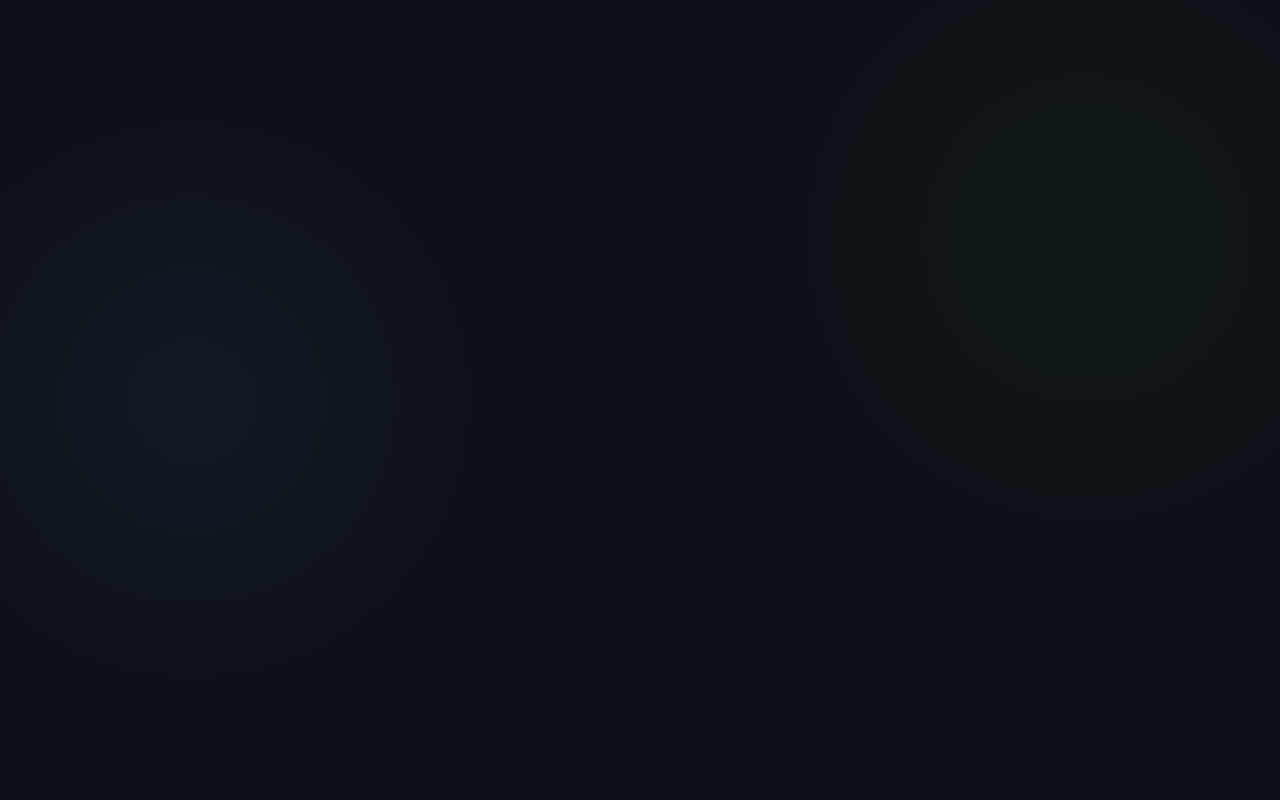
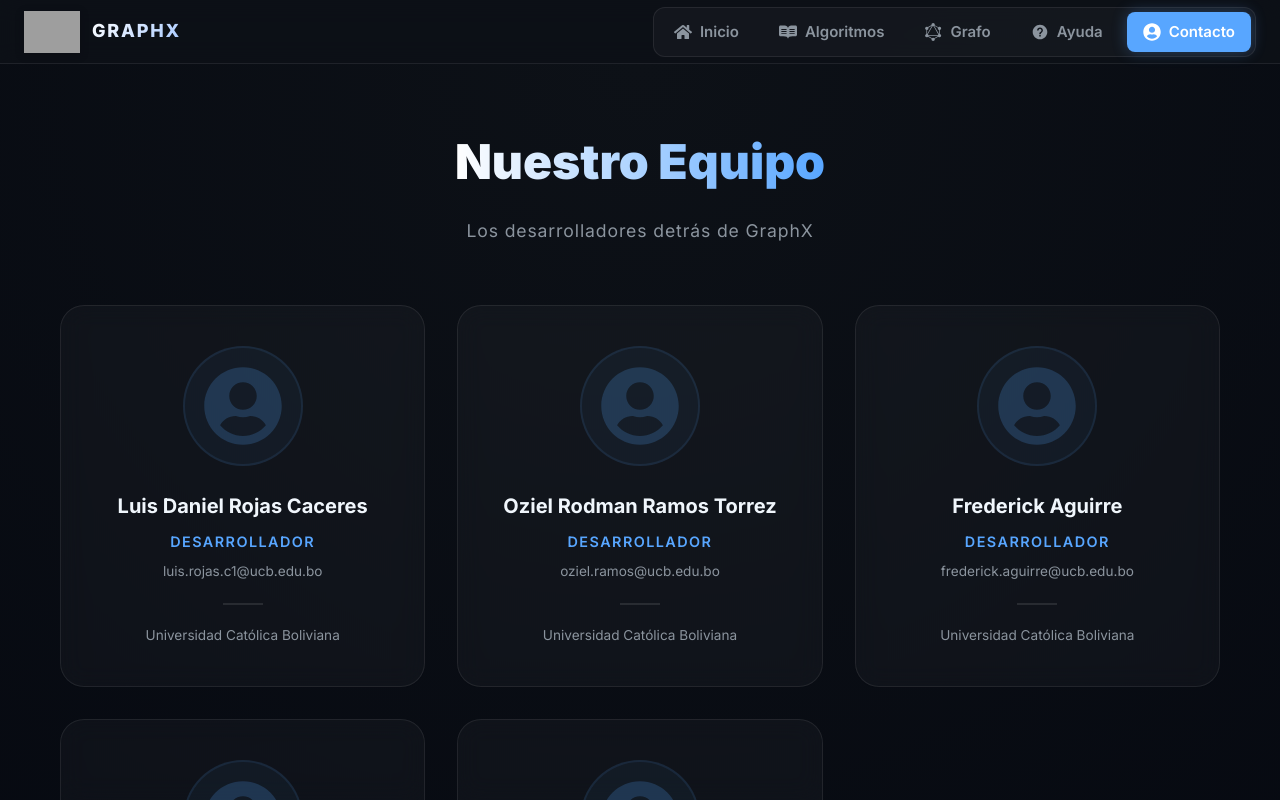
Before and after one commit to daniel69zz/PROYECTO_GRAFOS_ALGORITMOS, a React (Vite) app: page /contacto in a window 1280 px wide. Before the commit this address had no page. Built offline with nearby package versions, Linux system fonts and the light colour scheme; grey boxes are pictures that could not be loaded.

Commit message:
contacts add

```diff
--- a/src/components/Header.jsx
+++ b/src/components/Header.jsx
@@ -1,7 +1,7 @@
 import { useState } from "react";
 import styled from "styled-components";
 import { NavLink } from "react-router-dom";
-import { FaHome, FaReadme } from "react-icons/fa";
+import { FaHome, FaReadme, FaUserCircle } from "react-icons/fa";
 import { GrGraphQl } from "react-icons/gr";
 import { IoMdHelpCircle } from "react-icons/io";
 import { HiMenuAlt3 } from "react-icons/hi";
@@ -14,6 +14,7 @@ const navItems = [
   { to: "/algorithm", label: "Algoritmos", Icon: FaReadme },
   { to: "/graph", label: "Grafo", Icon: GrGraphQl },
   { to: "/ayuda", label: "Ayuda", Icon: IoMdHelpCircle },
+  { to: "/contacto", label: "Contacto", Icon: FaUserCircle },
 ];
 
 function Header() {
--- /dev/null
+++ b/src/pages/ContactPage.jsx
@@ -0,0 +1,165 @@
+import React from "react";
+import styled, { keyframes } from "styled-components";
+import { FaUserCircle } from "react-icons/fa";
+
+const teamMembers = [
+  { name: "Luis Daniel Rojas Caceres", email: "luis.rojas.c1@ucb.edu.bo" },
+  { name: "Oziel Rodman Ramos Torrez", email: "oziel.ramos@ucb.edu.bo" },
+  { name: "Frederick Aguirre", email: "frederick.aguirre@ucb.edu.bo" },
+  { name: "Diana Tatiana Pattzy Gomez", email: "diana.pattzy@ucb.edu.bo" },
+  { name: "Daniel Boris Rueda", email: "daniel.rueda@ucb.edu.bo" },
+];
+
+export function ContactPage() {
+  return (
+    <Container>
+      <HeaderSection>
+        <Title>Nuestro Equipo</Title>
+        <Subtitle>Los desarrolladores detrás de GraphX</Subtitle>
+      </HeaderSection>
+      <Grid>
+        {teamMembers.map((member, index) => (
+          <Card key={index} $delay={index * 0.1}>
+            <AvatarWrapper>
+              <FaUserCircle />
+            </AvatarWrapper>
+            <MemberName>{member.name}</MemberName>
+            <Role>Desarrollador</Role>
+            <Email>{member.email}</Email>
+            <Divider />
+            <Institution>Universidad Católica Boliviana</Institution>
+          </Card>
+        ))}
+      </Grid>
+    </Container>
+  );
+}
+
+const fadeIn = keyframes`
+  from { opacity: 0; transform: translateY(20px); }
+  to { opacity: 1; transform: translateY(0); }
+`;
+
+const Container = styled.div`
+  min-height: calc(100vh - 64px);
+  padding: 60px 20px;
+  display: flex;
+  flex-direction: column;
+  align-items: center;
+  background: radial-gradient(circle at 50% 0%, #0d1117 0%, #050810 100%);
+`;
+
+const HeaderSection = styled.div`
+  text-align: center;
+  margin-bottom: 60px;
+  animation: ${fadeIn} 0.6s ease-out;
+`;
+
+const Title = styled.h1`
+  font-size: clamp(32px, 5vw, 48px);
+  font-weight: 900;
+  background: linear-gradient(to right, #ffffff, #58a6ff);
+  -webkit-background-clip: text;
+  -webkit-text-fill-color: transparent;
+  margin-bottom: 16px;
+`;
+
+const Subtitle = styled.p`
+  font-size: 1.1rem;
+  color: var(--text-secondary);
+  letter-spacing: 0.05em;
+`;
+
+const Grid = styled.div`
+  display: grid;
+  grid-template-columns: repeat(auto-fit, minmax(280px, 1fr));
+  gap: 32px;
+  width: 100%;
+  max-width: 1200px;
+  padding: 0 20px;
+`;
+
+const Card = styled.div`
+  background: rgba(255, 255, 255, 0.03);
+  backdrop-filter: blur(12px);
+  border: 1px solid rgba(255, 255, 255, 0.08);
+  border-radius: 24px;
+  padding: 40px 24px;
+  display: flex;
+  flex-direction: column;
+  align-items: center;
+  text-align: center;
+  transition: all 0.3s ease;
+  animation: ${fadeIn} 0.8s ease-out backwards;
+  animation-delay: ${(props) => props.$delay}s;
+
+  &:hover {
+    transform: translateY(-10px);
+    background: rgba(255, 255, 255, 0.05);
+    border-color: var(--accent-color);
+    box-shadow: 0 20px 40px rgba(0, 0, 0, 0.4), 0 0 20px rgba(88, 166, 255, 0.1);
+  }
+`;
+
+const AvatarWrapper = styled.div`
+  font-size: 80px;
+  color: rgba(88, 166, 255, 0.2);
+  margin-bottom: 24px;
+  display: flex;
+  align-items: center;
+  justify-content: center;
+  background: rgba(88, 166, 255, 0.05);
+  width: 120px;
+  height: 120px;
+  border-radius: 50%;
+  border: 2px solid rgba(88, 166, 255, 0.1);
+  transition: all 0.3s ease;
+
+  ${Card}:hover & {
+    color: var(--accent-color);
+    background: rgba(88, 166, 255, 0.1);
+    border-color: var(--accent-color);
+  }
+`;
+
+const MemberName = styled.h3`
+  font-size: 1.25rem;
+  font-weight: 700;
+  color: var(--text-primary);
+  margin-bottom: 8px;
+`;
+
+const Role = styled.span`
+  font-size: 0.9rem;
+  font-weight: 600;
+  color: var(--accent-color);
+  text-transform: uppercase;
+  letter-spacing: 0.1em;
+`;
+
+const Email = styled.a.attrs(props => ({
+  href: `mailto:${props.children}`
+}))`
+  font-size: 0.85rem;
+  color: var(--text-secondary);
+  margin-top: 8px;
+  text-decoration: none;
+  transition: color 0.2s;
+
+  &:hover {
+    color: var(--accent-hover);
+    text-decoration: underline;
+  }
+`;
+
+const Divider = styled.div`
+  width: 40px;
+  height: 2px;
+  background: rgba(255, 255, 255, 0.1);
+  margin: 20px 0;
+`;
+
+const Institution = styled.p`
+  font-size: 0.85rem;
+  color: var(--text-secondary);
+`;
--- a/src/routers/routes.jsx
+++ b/src/routers/routes.jsx
@@ -6,6 +6,7 @@ import { AlgorithmsPage } from "../pages/AlgorithmsPage";
 import { HelpPage } from "../pages/HelpPage";
 import { CpmPage } from "../pages/CpmPage";
 import { AsignacionPage } from "../pages/AsignacionPage";
+import { ContactPage } from "../pages/ContactPage";
 
 export function MyRoutes() {
   return (
@@ -15,6 +16,7 @@ export function MyRoutes() {
         <Route path="/graph" element={<GraphPage />} />
         <Route path="/algorithm" element={<AlgorithmsPage />} />
         <Route path="/ayuda" element={<HelpPage />} />
+        <Route path="/contacto" element={<ContactPage />} />
         <Route path="/cpm" element={<CpmPage />} />
         <Route path="/asignacion" element={<AsignacionPage />} />
       </Route>
```
